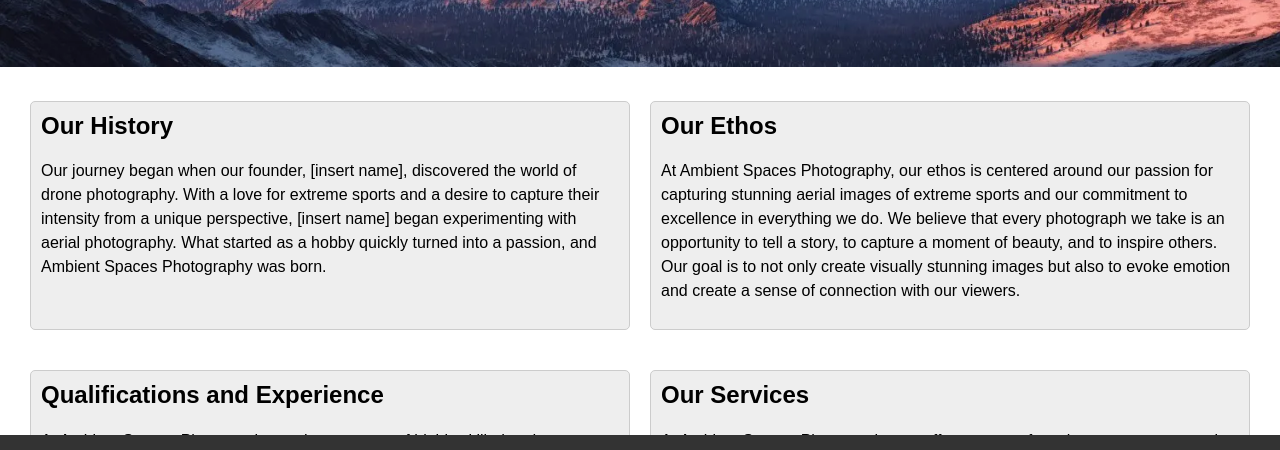
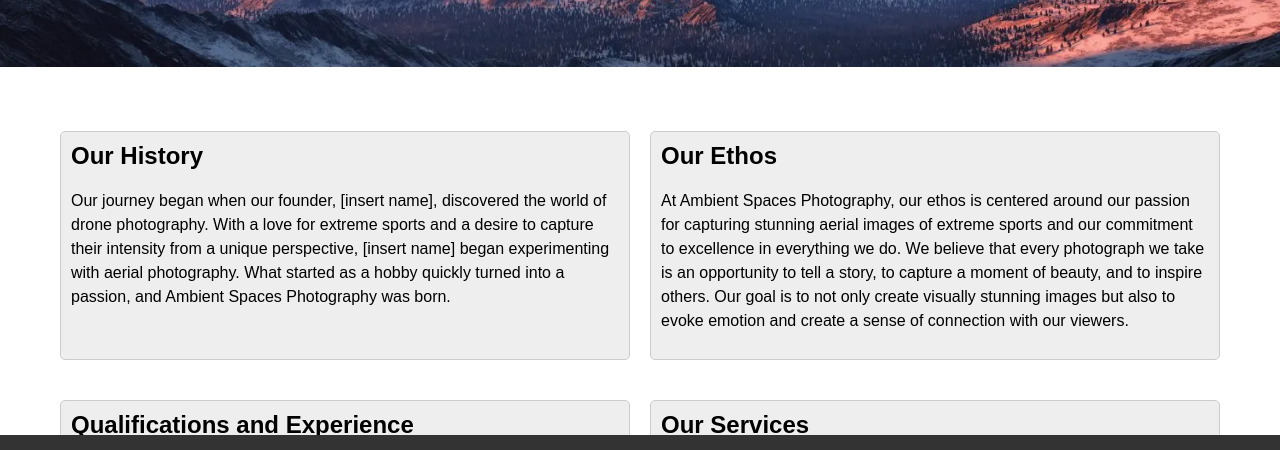
Before and after one commit to Avishkasj/photography-businessw-website, a plain HTML site: page about.html in a window 1280 px wide. Shown: the part 305-755 px from the top of the page. Drawn offline with Linux system fonts and the light colour scheme.

Commit message:
Update style.css

```diff
--- a/style.css
+++ b/style.css
@@ -34,7 +34,7 @@ body {
     display: none;
   }
 
-  @media screen and (max-width: 600px) {
+  @media screen and (max-width: 620px) {
     .topnav a:not(:first-child) {display: none;}
     .topnav a.icon {
       float: right;
@@ -42,7 +42,7 @@ body {
     }
   }
 
-  @media screen and (max-width: 600px) {
+  @media screen and (max-width: 620px) {
     .topnav.responsive {position: relative;}
     .topnav.responsive .icon {
       position: absolute;
@@ -235,7 +235,7 @@ body {
 
 
 main {
-    margin: 20px;
+    margin: 50px;
     margin-bottom: 60px;
 }
 
@@ -255,7 +255,7 @@ p {
 }
 
 .ab {
-    flex: 1;
+    flex: 2;
     margin: 10px;
     padding: 10px;
     background-color: #eee;
```
